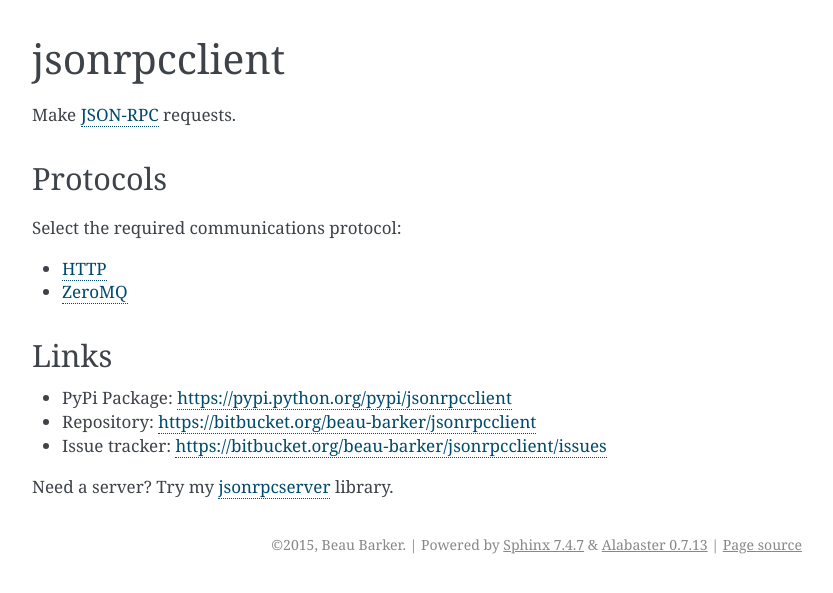
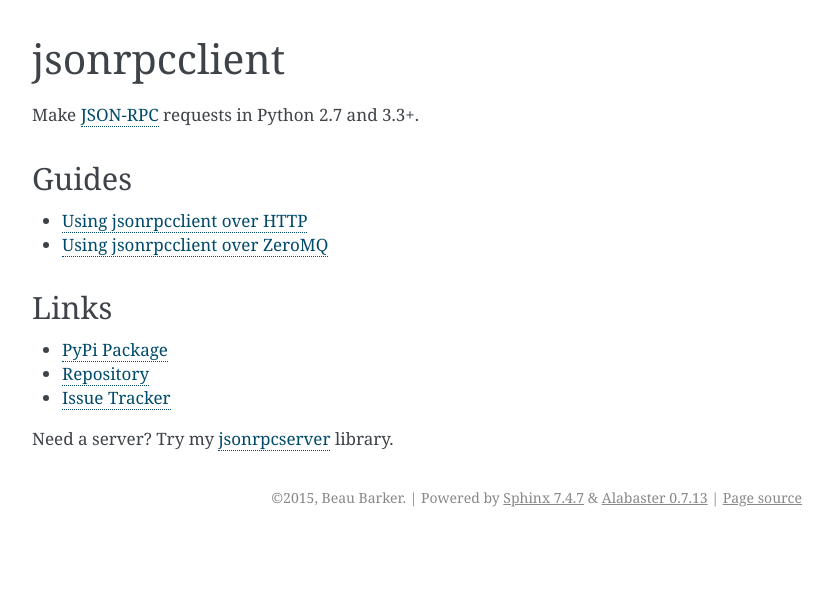
Before and after one commit to explodinglabs/jsonrpcclient, a Sphinx documentation site: the page built from doc/index.rst, in a window 1280 px wide. Shown: the top 593 px of the page, without its empty margins (238-1071 px from the left). Built offline with Sphinx 7.4.7, drawn with Linux system fonts in a browser that asks for light colours.

Commit message:
Continued work on docs, now using includes

```diff
--- /dev/null
+++ b/doc/_includes/basic_logging.rst
@@ -0,0 +1,6 @@
+The JSON-RPC messages are logged on the ``INFO`` log level. To see them::
+
+    import logging
+    logging.getLogger('jsonrpcclient').setLevel(logging.INFO)
+
+    logging.basicConfig() # Creates a basic StreamHandler with a default format
--- a/doc/index.rst
+++ b/doc/index.rst
@@ -1,22 +1,20 @@
 jsonrpcclient
 *************
 
-Make `JSON-RPC <http://www.jsonrpc.org/>`_ requests.
+Make `JSON-RPC <http://www.jsonrpc.org/>`_ requests in Python 2.7 and 3.3+.
 
-Protocols
-=========
+Guides
+======
 
-Select the required communications protocol:
-
-- `HTTP <http_server.html>`_
-- `ZeroMQ <zmq_server.html>`_
+- `Using jsonrpcclient over HTTP <http_server.html>`_
+- `Using jsonrpcclient over ZeroMQ <zmq_server.html>`_
 
 Links
 =====
 
-- PyPi Package: https://pypi.python.org/pypi/jsonrpcclient
-- Repository: https://bitbucket.org/beau-barker/jsonrpcclient
-- Issue tracker: https://bitbucket.org/beau-barker/jsonrpcclient/issues
+- `PyPi Package <https://pypi.python.org/pypi/jsonrpcclient>`_
+- `Repository <https://bitbucket.org/beau-barker/jsonrpcclient>`_
+- `Issue Tracker <https://bitbucket.org/beau-barker/jsonrpcclient/issues>`_
 
 Need a server? Try my `jsonrpcserver <https://jsonrpcserver.readthedocs.org/>`_
 library.
```
Also changed, not shown: doc/_includes/making_a_request.rst (added, +33 -0 lines), doc/_includes/standard_exceptions.rst (added, +22 -0 lines), doc/http_server.rst (+13 -66 lines), doc/zmq_server.rst (+14 -67 lines).
